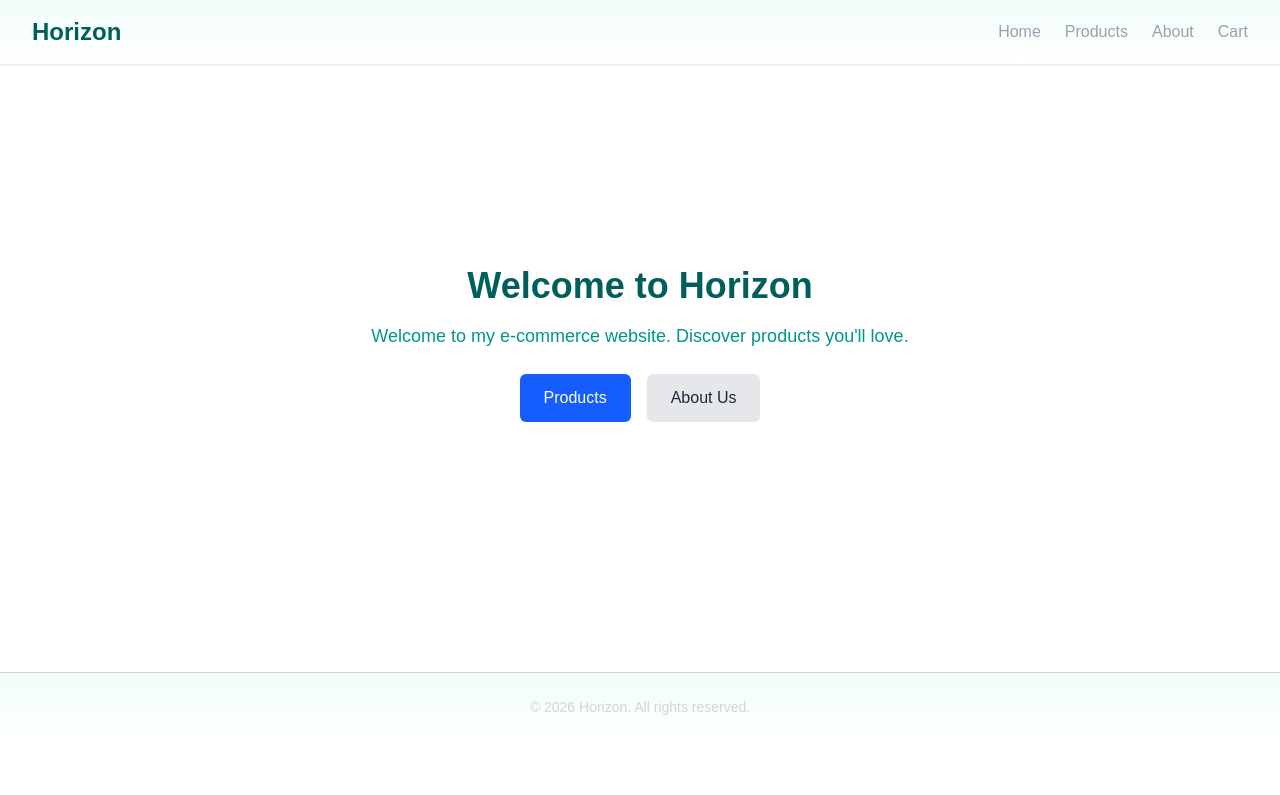
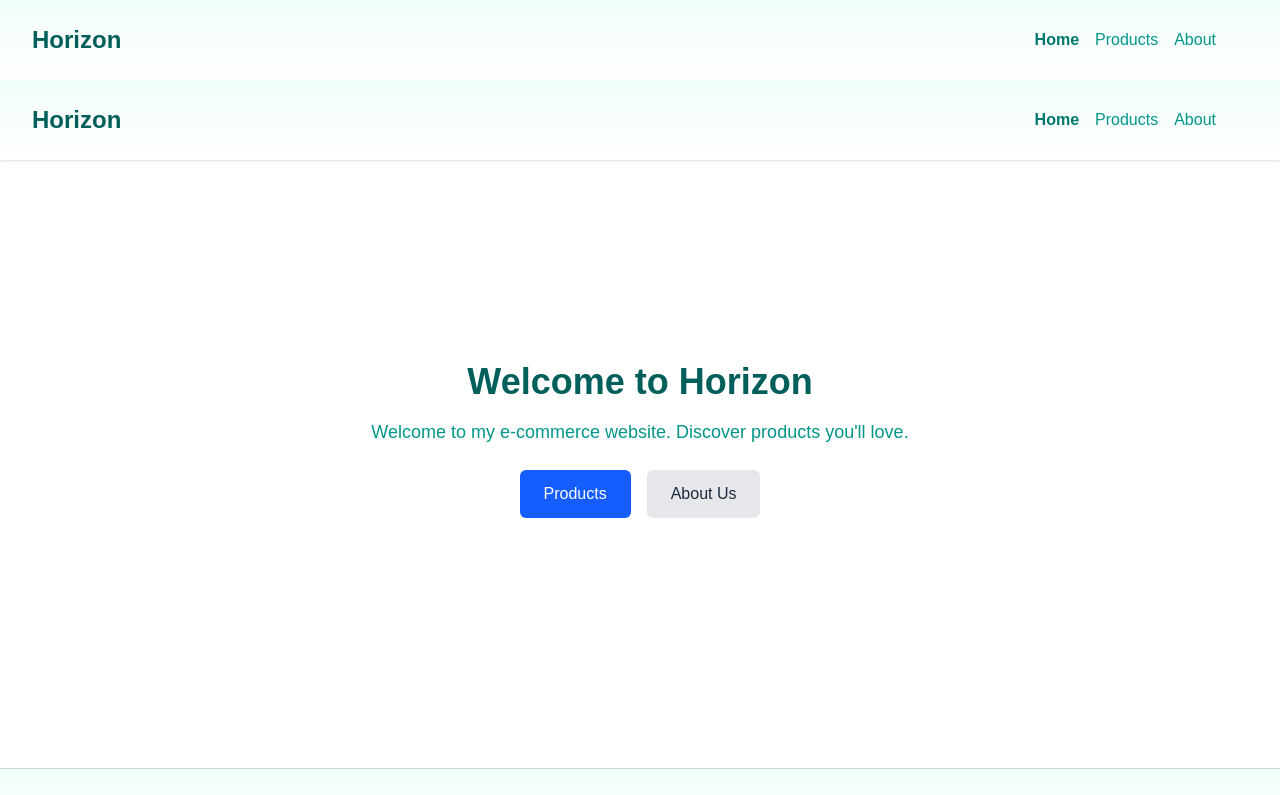
Before and after one commit to DikshaParab/E-Commerce_Website, a Next.js app: page / in a window 1280 px wide. Shown: the top 795 px of the page. Built offline with nearby package versions, Linux system fonts and the light colour scheme.

Commit message:
Interactive Navbar

```diff
--- a/app/Header.tsx
+++ b/app/Header.tsx
@@ -1,15 +1,25 @@
+"use client";
+
+import Navbar from "./components/Navbar";
+import Link from "next/link";
+import { usePathname } from "next/navigation";
+
 const Header = () => {
+  const pathname = usePathname();
+
+  const linkClass = (path: string) =>
+      pathname === path
+            ? "text-2xl text-teal-800 font-bold"
+            : "text-2xl text-teal-800 font-bold hover:text-teal-600";
+
   return (
     <header className="flex items-center justify-between px-8 py-4 bg-gradient-to-b from-teal-50 to-white shadow-sm sticky top-0 z-10">
-      <h1 className="text-2xl font-bold text-teal-800">Horizon</h1>
-      <nav className="flex gap-6 text-gray-400 font-medium">
-        <span className="cursor-pointer hover:text-teal-900">Home</span>
-        <span className="cursor-pointer hover:text-teal-900">Products</span>
-        <span className="cursor-pointer hover:text-teal-900">About</span>
-        <span className="cursor-pointer hover:text-teal-900">Cart</span>
-      </nav>
+      <Link href="/" className={linkClass("/")}>Horizon</Link>
+      <Navbar/>
     </header>
   );
 };
 
 export default Header;
+
+      <h1 className="text-2xl font-bold text-teal-800">Horizon</h1>
--- /dev/null
+++ b/app/components/Navbar.tsx
@@ -0,0 +1,23 @@
+"use client";
+
+import Link from "next/link";
+import { usePathname } from "next/navigation";
+
+const Navbar = () => {
+    const pathname = usePathname();
+
+    const linkClass = (path: string) =>
+        pathname === path
+            ? "text-teal-700 font-semibold"
+            : "text-teal-600 hover:text-teal-700";
+
+    return (
+        <nav className="flex gap-4 px-8 py-3 font-medium">
+            <Link href="/" className={linkClass("/")}>Home</Link>
+            <Link href="/products" className={linkClass("/products")}>Products</Link>
+            <Link href="/about" className={linkClass("/about")}>About</Link>
+        </nav>
+    );
+};
+
+export default Navbar;
--- a/app/layout.tsx
+++ b/app/layout.tsx
@@ -1,6 +1,9 @@
 import type { Metadata } from "next";
 import { Geist, Geist_Mono } from "next/font/google";
 import "./globals.css";
+import Header from "./Header";
+import Footer from "./Footer";
+import Navbar from "./components/Navbar";
 
 const geistSans = Geist({
   variable: "--font-geist-sans",
@@ -13,17 +16,18 @@ const geistMono = Geist_Mono({
 });
 
 export const metadata: Metadata = {
-  title: "Create Next App",
-  description: "Generated by create next app",
+  title: "Horizon",
+  description: "Discover products you'll love.",
 };
 
-export default function RootLayout({ children }: LayoutProps<"/">) {
+export default function RootLayout({ children }: { children: React.ReactNode }) {
   return (
-    <html
-      lang="en"
-      className={`${geistSans.variable} ${geistMono.variable} h-full antialiased`}
-    >
-      <body className="min-h-full flex flex-col">{children}</body>
+    <html lang="en" className={`${geistSans.variable} ${geistMono.variable} h-full antialiased`}>
+      <body className="min-h-full flex flex-col">
+        <Header />
+        <main className="flex-1">{children}</main>
+        <Footer />
+      </body>
     </html>
   );
 }
```
